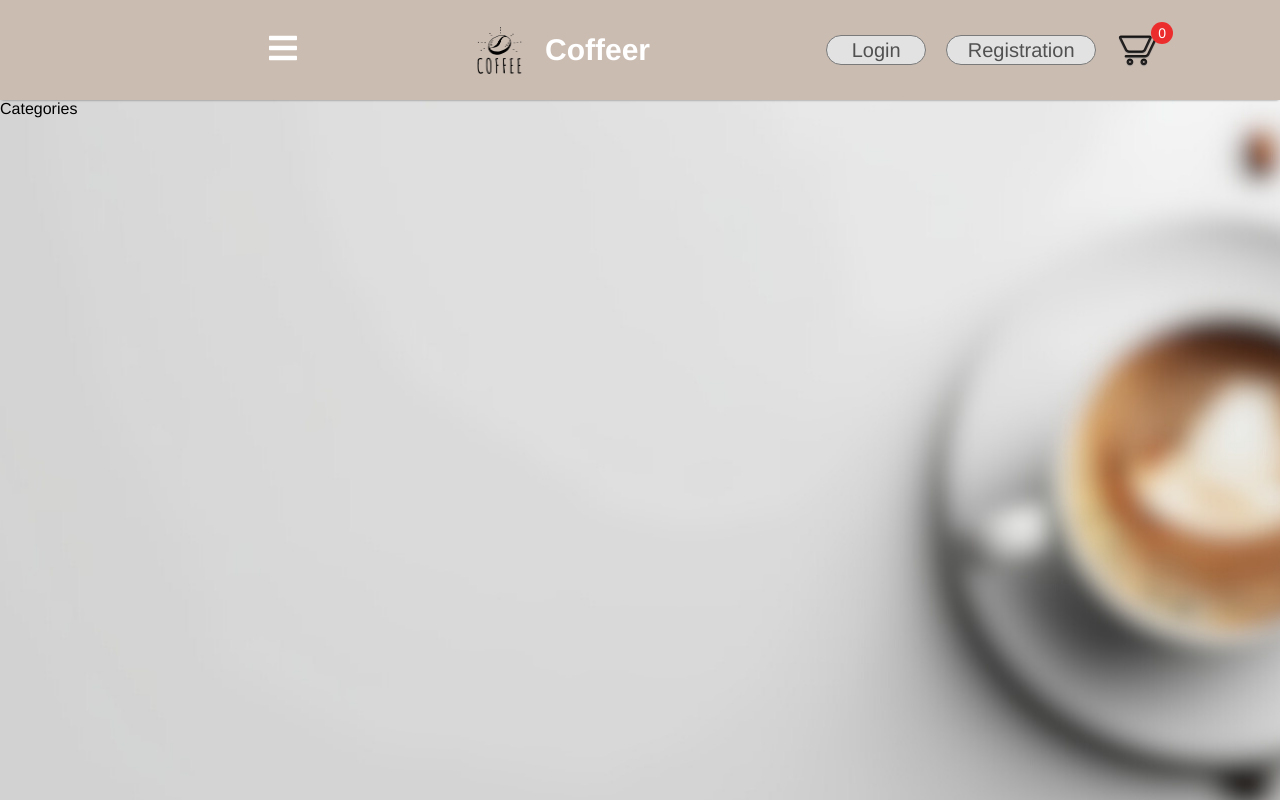
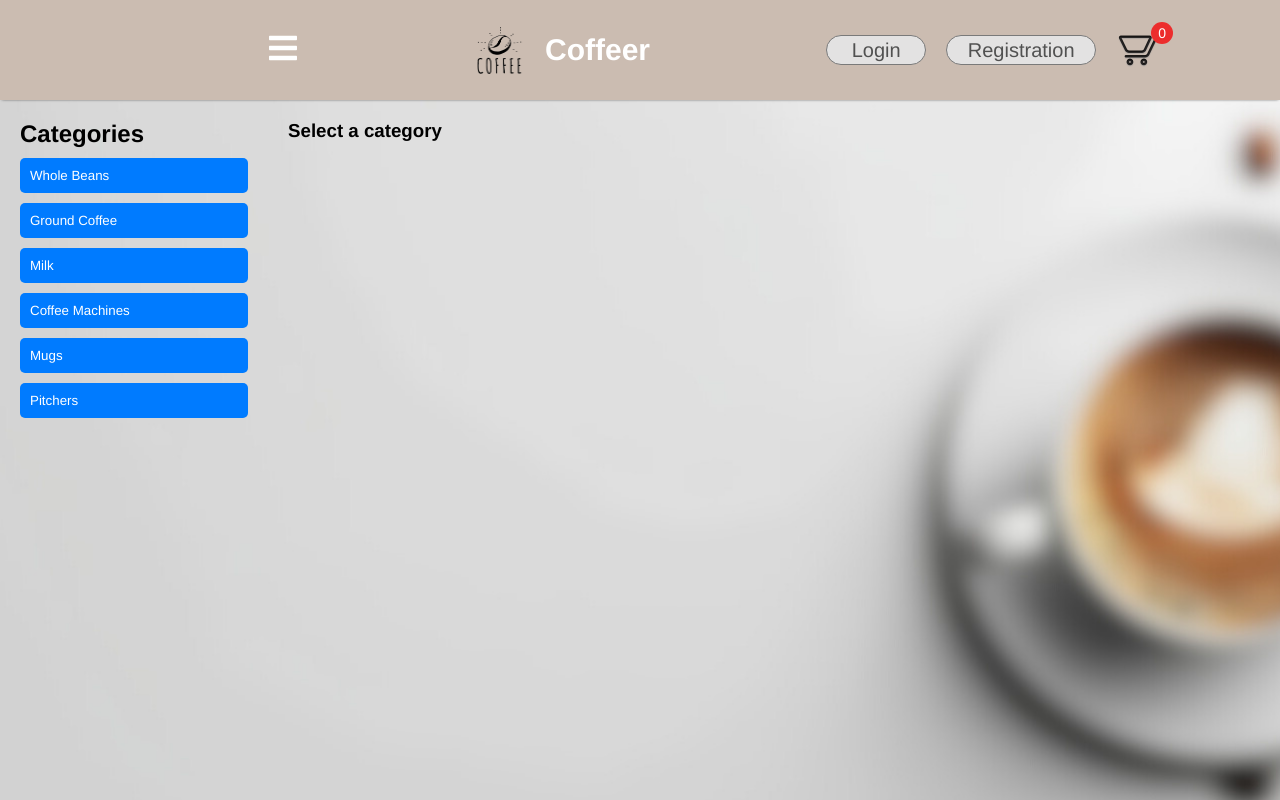
Before and after one commit to po133na/tech-store, a React (Create React App) app: page /categories in a window 1280 px wide. Built offline with nearby package versions, Linux system fonts and the light colour scheme.

Commit message:
categories skeleton

```diff
--- a/src/App.js
+++ b/src/App.js
@@ -8,9 +8,9 @@ import ShopCategory from './Pages/ShopCategory';
 import Cart from './Pages/Cart';
 import Login from './Components/Login/Login';
 import Delivery from './Pages/Delivery';
-import Catalogue from './Pages/Categories';
 import Registration from "./Components/Signup/Registration";
 import {useState} from "react";
+import Categories from "./Components/Categories/Categories";
 
 function App() {
     const [users, setUsers] = useState({});
@@ -26,7 +26,7 @@ function App() {
                     <Route path='/coffee2' element={<ShopCategory category="coffee2"/>}/>
                     <Route path='/coffee3' element={<ShopCategory category="coffee3"/>}/>
                     <Route path='/products' element={<Product/>}/>
-                    <Route path='/categories' element={<Catalogue/>}/>
+                    <Route path='/categories' element={<Categories/>}/>
                     <Route path=':productId' element={<Product/>}/>
                     <Route path='/cart' element={<Cart/>}/>
                     <Route path='/delivery' element={<Delivery/>}/>
--- /dev/null
+++ b/src/Components/Categories/Categories.css
@@ -0,0 +1,78 @@
+.categories-page {
+    display: flex;
+    padding: 20px;
+}
+
+.categories-sidebar {
+    width: 20%;
+    padding-right: 20px;
+}
+
+.categories-sidebar h3 {
+    font-size: 1.5em;
+    margin-bottom: 10px;
+}
+
+.categories-list {
+    display: flex;
+    flex-direction: column;
+    gap: 10px;
+}
+
+.category-button {
+    padding: 10px;
+    background-color: #007bff;
+    color: white;
+    border: none;
+    cursor: pointer;
+    border-radius: 5px;
+    text-align: left;
+}
+
+.category-button:hover {
+    background-color: #0056b3;
+}
+
+.products-section {
+    width: 80%;
+    padding-left: 20px;
+}
+
+.product-cards {
+    display: flex;
+    gap: 20px;
+    flex-wrap: wrap;
+}
+
+.product-card {
+    background-color: #f9f9f9;
+    border-radius: 10px;
+    box-shadow: 0 4px 8px rgba(0, 0, 0, 0.1);
+    padding: 15px;
+    width: 200px;
+    text-align: center;
+    transition: transform 0.3s ease;
+    justify-content: center;
+}
+
+.product-card:hover {
+    transform: scale(1.05);
+}
+
+.product-image {
+    width: 100%;
+    height: 150px;
+    object-fit: cover;
+    border-radius: 10px;
+}
+
+.product-name {
+    font-size: 1.2em;
+    margin: 10px 0;
+    font-weight: bold;
+}
+
+.product-price {
+    font-size: 1em;
+    color: #555;
+}
--- /dev/null
+++ b/src/Components/Categories/Categories.jsx
@@ -0,0 +1,72 @@
+import React, { useState, useEffect, useCallback, useMemo } from 'react';
+import withLogging from './withLogging';
+import './Categories.css';
+
+const Categories= ({ handleLog }) => {
+    const [selectedCategory, setSelectedCategory] = useState(null);
+    const [filteredProducts, setFilteredProducts] = useState([]);
+
+    // eslint-disable-next-line react-hooks/exhaustive-deps
+    const categories = ['Whole Beans', 'Ground Coffee', 'Milk', 'Coffee Machines', 'Mugs', 'Pitchers'];
+
+    const products = useMemo(() => [
+        { id: 1, name: 'Arabica Whole Beans', category: 'Whole Beans', price: '$20', image: '/images/beans.jpg' },
+        { id: 2, name: 'Robusta Whole Beans', category: 'Whole Beans', price: '$18', image: '/images/beans.jpg' },
+        { id: 3, name: 'Ground Arabica Coffee', category: 'Ground Coffee', price: '$15', image: '/images/ground.jpg' },
+        { id: 4, name: 'Ground Robusta Coffee', category: 'Ground Coffee', price: '$12', image: '/images/ground.jpg' },
+        { id: 5, name: 'Milk', category: 'Milk', price: '$3', image: '/images/milk.jpg' },
+        { id: 6, name: 'DeLonghi Coffee Machine', category: 'Coffee Machines', price: '$300', image: '/images/coffee_machine.jpg' },
+        { id: 7, name: 'Ceramic Mug', category: 'Mugs', price: '$10', image: '/images/mug.jpg' },
+        { id: 8, name: 'Metal Pitcher', category: 'Pitchers', price: '$25', image: '/images/pitcher.jpg' },
+    ], []);
+
+    const handleCategorySelect = useCallback((category) => {
+        setSelectedCategory(category);
+        handleLog(`Selected category: ${category}`);
+    }, [handleLog]);
+
+    useEffect(() => {
+        if (selectedCategory) {
+            const filtered = products.filter(product => product.category === selectedCategory);
+            setFilteredProducts(filtered);
+            handleLog('Products filtered by category');
+        }
+    }, [selectedCategory, products, handleLog]);
+
+    useEffect(() => {
+        handleLog('CategoriesPage component mounted');
+    }, [handleLog]);
+
+    const categoryList = useMemo(() => (
+        categories.map((category) => (
+            <button key={category} onClick={() => handleCategorySelect(category)} className="category-button">
+                {category}
+            </button>
+        ))
+    ), [categories, handleCategorySelect]);
+
+    return (
+        <div className="categories-page">
+            <aside className="categories-sidebar">
+                <h3>Categories</h3>
+                <div className="categories-list">
+                    {categoryList}
+                </div>
+            </aside>
+            <section className="products-section">
+                <h3>{selectedCategory ? `Products: ${selectedCategory}` : 'Select a category'}</h3>
+                <div className="product-cards">
+                    {filteredProducts.map((product) => (
+                        <div key={product.id} className="product-card">
+                            <img src={product.image} alt={product.name} className="product-image"/>
+                            <h4 className="product-name">{product.name}</h4>
+                            <p className="product-price">{product.price}</p>
+                        </div>
+                    ))}
+                </div>
+            </section>
+        </div>
+    );
+};
+
+export default withLogging(Categories);
--- /dev/null
+++ b/src/Components/Categories/withLogging.js
@@ -0,0 +1,13 @@
+import React from 'react';
+
+const withLogging = (WrappedComponent) => {
+    return (props) => {
+        const handleLog = (action) => {
+            console.log(`Action: ${action}`);
+        };
+
+        return <WrappedComponent {...props} handleLog={handleLog} />;
+    };
+};
+
+export default withLogging;
--- a/src/Pages/Categories.jsx
+++ /dev/null
@@ -1,9 +0,0 @@
-import React from 'react'
-
-const Categories = () => {
-  return (
-    <div>Categories</div>
-  )
-}
-
-export default Categories
```
